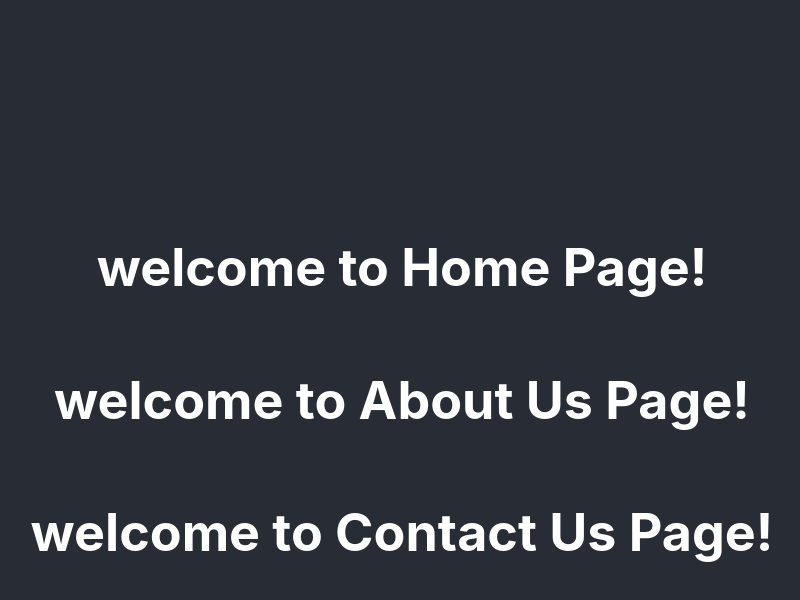
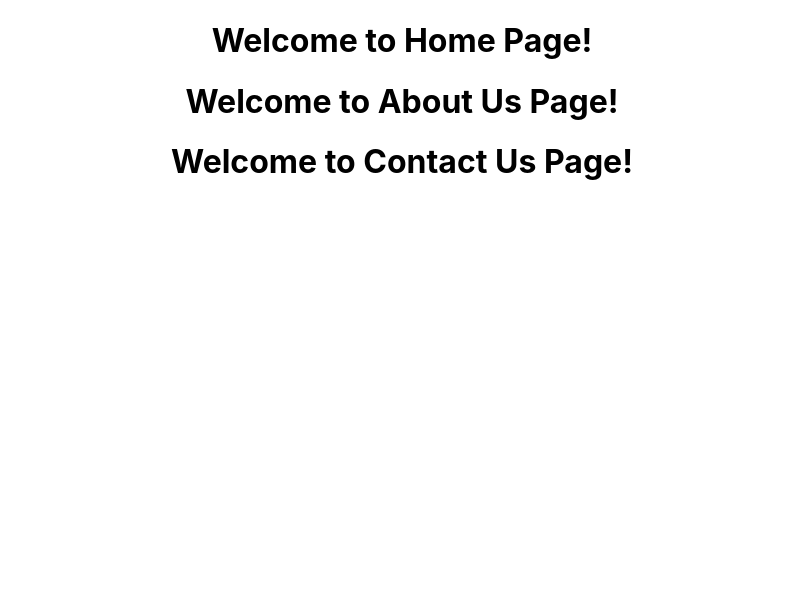
Before and after one commit to IlmaIsmail/Day8-MCC, a React (Create React App) app in the folder day8/: page / in a window 1280 px wide. Shown: the top 600 px of the page, without its empty margins (238-1038 px from the left). Built offline with nearby package versions, Linux system fonts and the light colour scheme.

Commit message:
displaying messages

```diff
--- a/day8/src/App.js
+++ b/day8/src/App.js
@@ -7,11 +7,11 @@ import ContactUs from './components/ContactUs';
 function App() {
   return (
     <div className="App">
-      <header className="App-header">
+
         <Home/>
         <AboutUs/>
         <ContactUs/>
-      </header>
+
     </div>
   );
 }
--- a/day8/src/components/AboutUs.js
+++ b/day8/src/components/AboutUs.js
@@ -2,7 +2,7 @@ export default function AboutUs(){
     return(
         <div>
 
-            <h1>welcome to About Us Page!</h1>
+            <h1>Welcome to About Us Page!</h1>
 
         </div>
     )
--- a/day8/src/components/ContactUs.js
+++ b/day8/src/components/ContactUs.js
@@ -2,7 +2,7 @@ export default function ContactUs(){
     return(
         <div>
 
-            <h1>welcome to Contact Us Page!</h1>
+            <h1>Welcome to Contact Us Page!</h1>
 
         </div>
     )
--- a/day8/src/components/Home.js
+++ b/day8/src/components/Home.js
@@ -2,7 +2,7 @@ export default function Home(){
     return(
         <div>
 
-            <h1>welcome to Home Page!</h1>
+            <h1>Welcome to Home Page!</h1>
 
         </div>
     )
```
